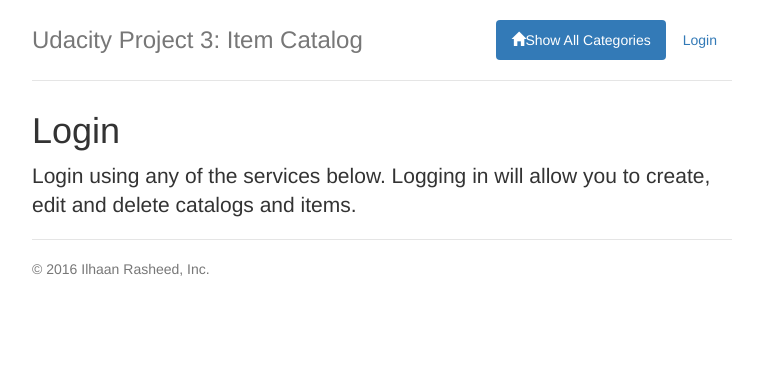
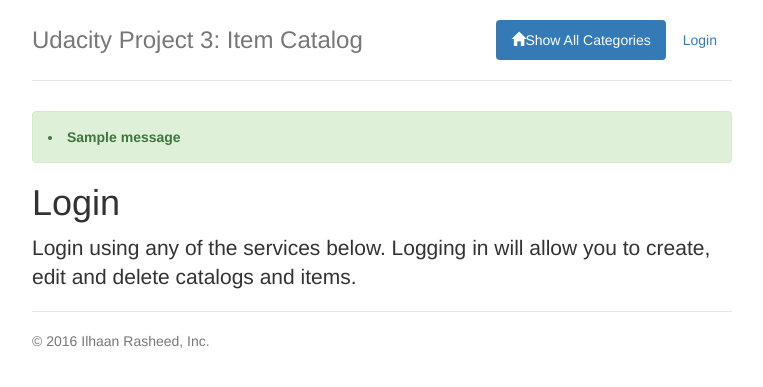
Before and after one commit to ilhaan/Item-Catalog, a Flask app: page /login/ in a window 1280 px wide. Shown: the top 387 px of the page, without its empty margins (258-1021 px from the left). Run offline with Flask 2, Linux system fonts and the light colour scheme; one stand-in notice (Sample message) is shown; parts of the project's set-up code (start-up, migrations or seed data) failed here and were passed over; some libraries are stand-ins or nearby versions.

Commit message:
Add message flash to top of page

```diff
--- a/templates/login.html
+++ b/templates/login.html
@@ -1,6 +1,17 @@
 {% extends "main.html" %}
 {% block content %}
 {% include "header.html" %}
+
+<!-- Message flash section -->
+{% with messages = get_flashed_messages() %}
+	{% if messages %}
+		<div class ="alert alert-success">
+	    {% for message in messages %}
+	        <li> <strong> {{ message }} </strong> </li>
+	    {% endfor %}
+		</div>
+  {% endif %}
+{% endwith %}
 
 <!-- Add scripts for Google sign in -->
 <script src="//ajax.googleapis.com/ajax/libs/jquery/1.8.2/jquery.min.js"></script>
```
